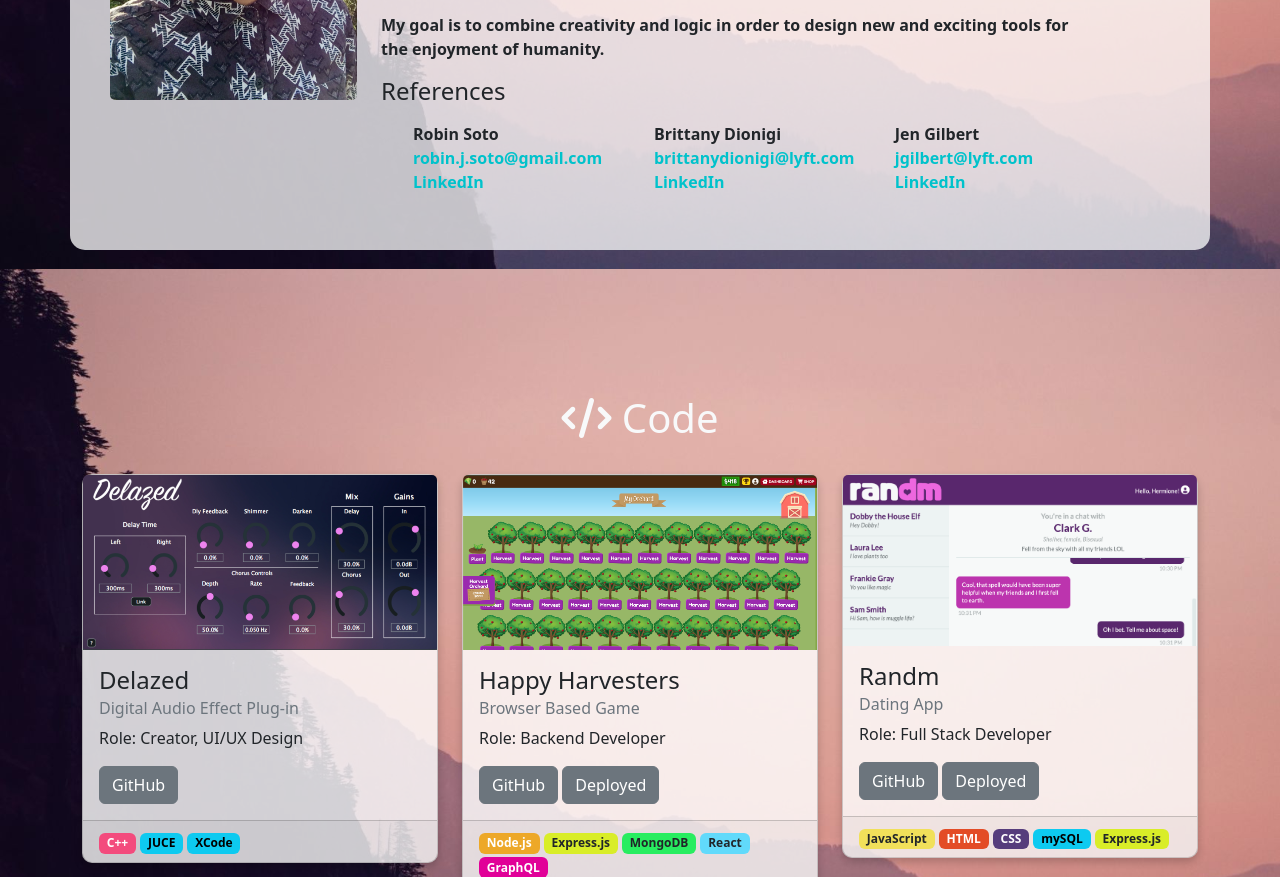
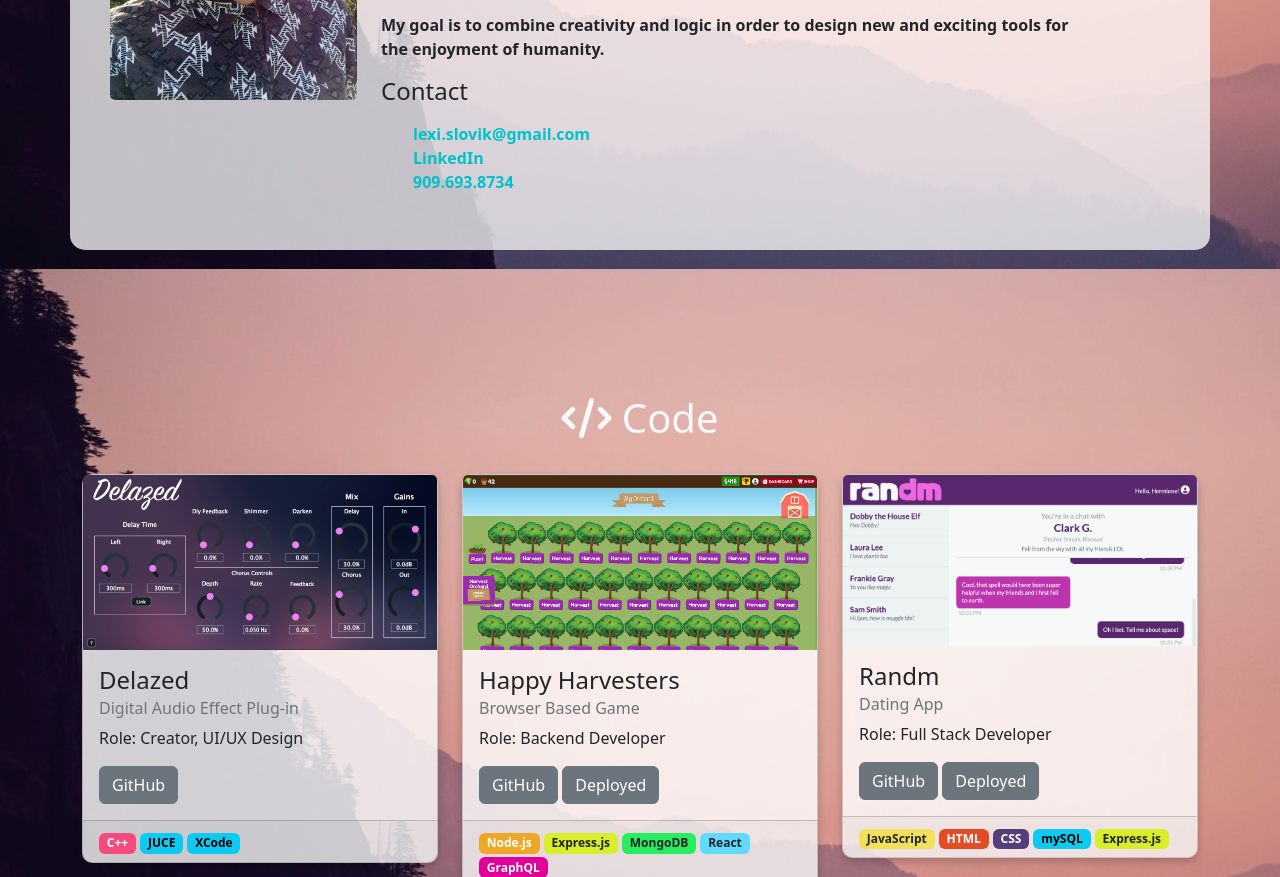
Before and after one commit to lexslo/portfolio-v2, a website: page index.html in a window 1280 px wide. Shown: the part 1331-2208 px from the top of the page. Drawn offline with nearby package versions, Linux system fonts and the light colour scheme.

Commit message:
add contact info, remove references

```diff
--- a/assets/css/style.css
+++ b/assets/css/style.css
@@ -114,7 +114,7 @@ audio::-webkit-media-controls-panel {
 }
 
 /* spacing on all sections */
-#about, #code, #music, #contact {
+#about, #code, #music {
     margin-top: 4rem;
     padding-top: 4rem;
 }
--- a/index.html
+++ b/index.html
@@ -37,7 +37,7 @@
                         <a class="nav-link" href="#music">Music</a>
                     </li>
                     <li class="nav-item active">
-                        <a class="nav-link" href="#footer">Contact</a>
+                        <a class="nav-link" href="#about">Contact</a>
                     </li>
                 </ul>
             </div>
@@ -96,7 +96,7 @@
                     <p>
                         <b>My goal is to combine creativity and logic in order to design new and exciting tools for the enjoyment of humanity.</b>
                     </p>
-                    <h4>References</h4>
+                    <!-- <h4>References</h4>
                     <div class="row mt-3">
                         <div class="col-md-4">
                             <ul class="reference">
@@ -117,6 +117,16 @@
                                 <li>Jen Gilbert</li>
                                 <li><a href="mailto:jgilbert@lyft.com">jgilbert@lyft.com</a></li>
                                 <li><a href="https://www.linkedin.com/in/jenniferhgilbert/">LinkedIn</a></li>
+                            </ul>
+                        </div>
+                    </div> -->
+                    <h4>Contact</h4>
+                    <div class="row mt-3">
+                        <div class="col-md-4">
+                            <ul class="reference">
+                                <li><a href="mailto:lexi.slovik@gmail.com">lexi.slovik@gmail.com</a></li>
+                                <li><a href="https://soundcloud.com/lex-slovik" target="_blank">LinkedIn</a></li>
+                                <li><a href="tel:9096938734">909.693.8734</a></li>
                             </ul>
                         </div>
                     </div>
```
Also changed, not shown: blog.html (+1 -1 lines).
